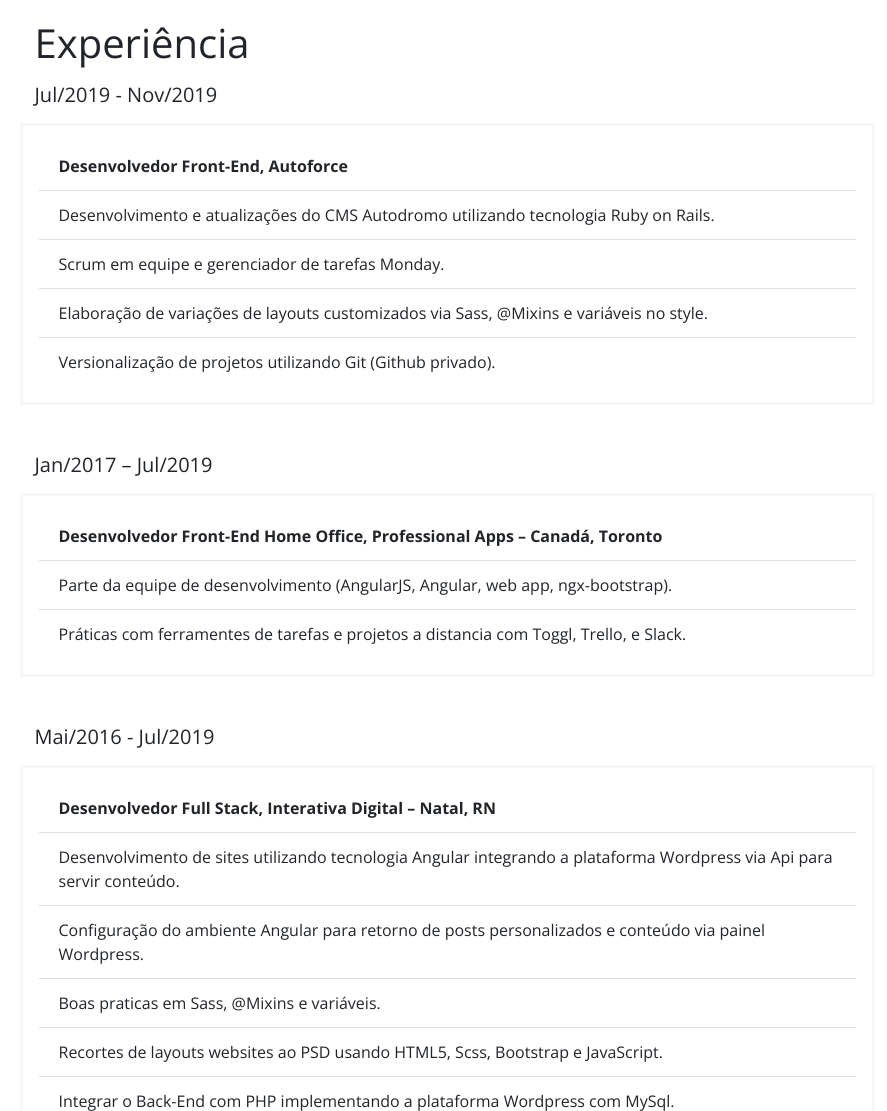
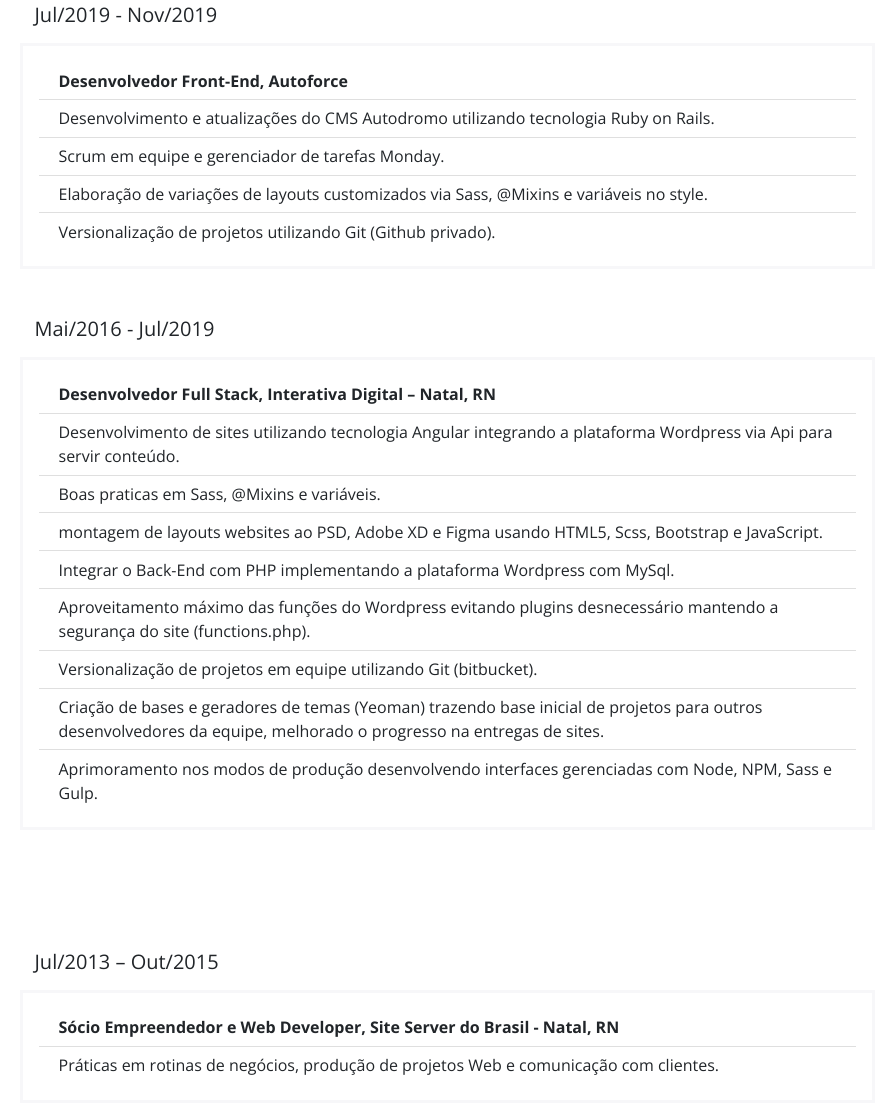
Before and after one commit to allanncruz/cv, a website: page src/index.html in a window 1280 px wide. Shown: the part 544-1655 px from the top of the page, without its empty margins (193-1080 px from the left). Drawn offline with nearby package versions, Linux system fonts and the light colour scheme; files that its build step writes are made by us from their sources.

Commit message:
Fix content and spacings

```diff
--- a/src/index.html
+++ b/src/index.html
@@ -4,7 +4,7 @@
     <meta charset="UTF-8">
     <meta name="viewport" content="width=device-width, initial-scale=1.0">
     <meta http-equiv="X-UA-Compatible" content="ie=edge">
-    <title>Allan Cruz - Engenheiro Front-end & Dev Wordpress</title>
+    <title>Allan Cruz - Front-end & Dev Wordpress</title>
     <link rel="stylesheet" href="https://stackpath.bootstrapcdn.com/bootstrap/4.2.1/css/bootstrap.min.css"
           integrity="sha384-GJzZqFGwb1QTTN6wy59ffF1BuGJpLSa9DkKMp0DgiMDm4iYMj70gZWKYbI706tWS"
           crossorigin="anonymous">
@@ -70,14 +70,14 @@
                         </ul>
                     </div>
 
-                    <h5 class="font-weight-light">Jan/2017 – Jul/2019</h5>
-                    <div class="bd-example mb-5">
-                        <ul class="list-group list-group-flush">
-                            <li class="list-group-item font-weight-bold">Desenvolvedor Front-End Home Office, Professional Apps – Canadá, Toronto</li>
-                            <li class="list-group-item">Parte da equipe de desenvolvimento (AngularJS, Angular, web app, ngx-bootstrap).</li>
-                            <li class="list-group-item">Práticas com ferramentes de tarefas e projetos a distancia com Toggl, Trello, e Slack.</li>
-                        </ul>
-                    </div>
+                    <!--<h5 class="font-weight-light">Jan/2017 – Jul/2019</h5>-->
+                    <!--<div class="bd-example mb-5">-->
+                        <!--<ul class="list-group list-group-flush">-->
+                            <!--<li class="list-group-item font-weight-bold">Desenvolvedor Front-End Home Office, Professional Apps – Canadá, Toronto</li>-->
+                            <!--<li class="list-group-item">Parte da equipe de desenvolvimento (AngularJS, Angular, web app, ngx-bootstrap).</li>-->
+                            <!--<li class="list-group-item">Práticas com ferramentes de tarefas e projetos a distancia com Toggl, Trello, e Slack.</li>-->
+                        <!--</ul>-->
+                    <!--</div>-->
 
                     <h5 class="font-weight-light">Mai/2016 - Jul/2019</h5>
                     <div class="bd-example mb-5">
@@ -86,9 +86,8 @@
                                 Desenvolvedor Full Stack, Interativa Digital – Natal, RN
                             </li>
                             <li class="list-group-item">Desenvolvimento de sites utilizando tecnologia Angular integrando a plataforma Wordpress via Api para servir conteúdo.</li>
-                            <li class="list-group-item">Configuração do ambiente Angular para retorno de posts personalizados e conteúdo via painel Wordpress.</li>
                             <li class="list-group-item">Boas praticas em Sass, @Mixins e variáveis.</li>
-                            <li class="list-group-item">Recortes de layouts websites ao PSD usando HTML5, Scss, Bootstrap e JavaScript.</li>
+                            <li class="list-group-item">montagem de layouts websites ao PSD, Adobe XD e Figma usando HTML5, Scss, Bootstrap e JavaScript.</li>
                             <li class="list-group-item">Integrar o Back-End com PHP implementando a plataforma Wordpress com MySql.</li>
                             <li class="list-group-item">Aproveitamento máximo das funções do Wordpress evitando plugins desnecessário mantendo a segurança do site (functions.php).</li>
                             <li class="list-group-item">Versionalização de projetos em equipe utilizando Git (bitbucket).</li>
@@ -96,6 +95,10 @@
                             <li class="list-group-item">Aprimoramento nos modos de produção desenvolvendo interfaces gerenciadas com Node, NPM, Sass e Gulp.</li>
                         </ul>
                     </div>
+
+                    <br>
+                    <br>
+                    <br>
 
                     <h5 class="font-weight-light">Jul/2013 – Out/2015</h5>
                     <div class="bd-example mb-5">
@@ -113,7 +116,6 @@
                             <li class="list-group-item">Profissional web designer exercendo atividades na área de construção de sites e portais de festas e eventos no RN.</li>
                         </ul>
                     </div>
-                    <br><br>
 
                     <h5 class="font-weight-light">2007 - 2010</h5>
                     <div class="bd-example mb-5">
@@ -163,8 +165,6 @@
                         <p class="m-0">Cadastro de postagens.</p>
                         <a class="btn btn-secondary btn-sm" href="http://novo.meggasolar.com.br" target="_blank">meggasolar.com.br</a>
                     </div>
-
-                    <hr>
 
                     <hr>
 
@@ -262,9 +262,6 @@
         </div>
     </div>
 </main>
-
-<hr>
-
 <footer class="footer py-5 ">
 
     <div class="container text-center">
--- a/src/styles/app.scss
+++ b/src/styles/app.scss
@@ -11,6 +11,10 @@ p{
   margin: 1rem -15px 0;
   border: solid #f7f7f9;
   border-width: .2rem;
+}
+
+.jumbotron{
+  padding: 1.5rem 2rem;
 }
 
 main{
@@ -45,6 +49,9 @@ main{
   }
 }
 
+.list-group-item{
+  padding: 0.40rem 1.25rem;
+}
 
 .cover{
   object-fit: cover;
```
Also changed, not shown: 1 other file.
